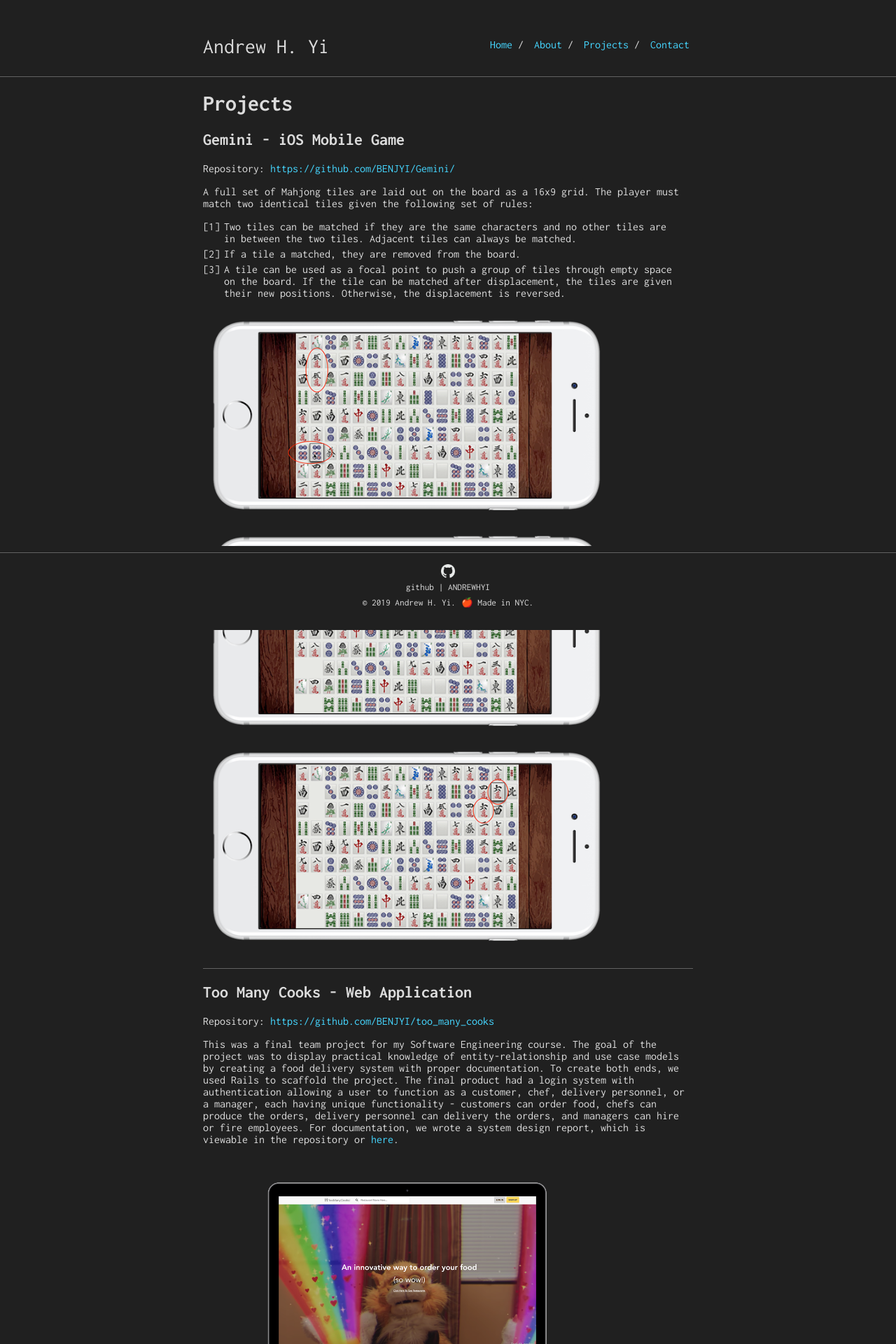
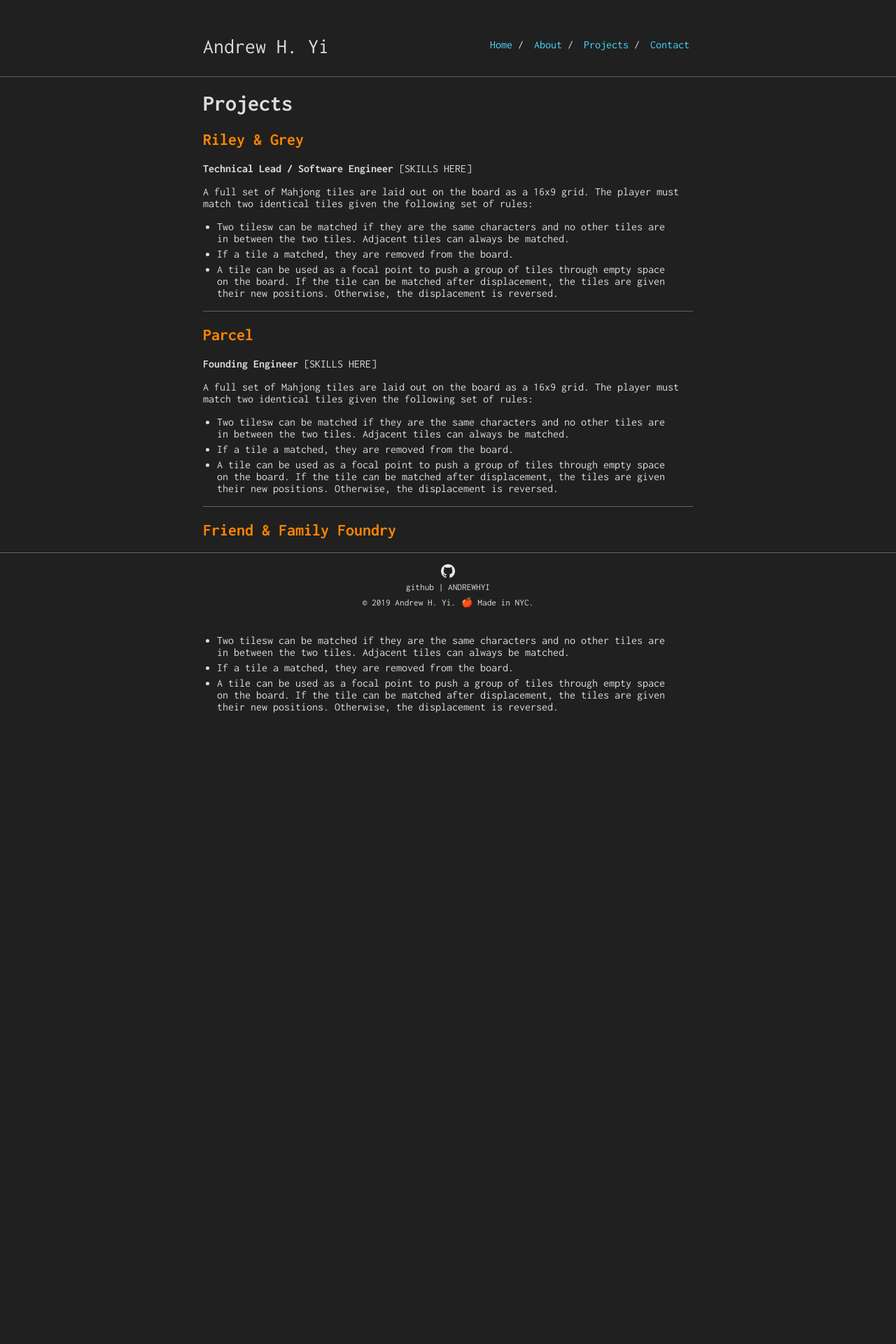
Before and after one commit to AndrewHYi/andrewhyi.github.io, a Jekyll site: the page built from projects.md, in a window 1280 px wide. Shown: the top 1920 px of the page at 70% size. Built offline with Jekyll 4.4.1, drawn with Linux system fonts in a browser that asks for light colours; after the commit the page ends 1018 px from its top, so only the background shows below that; some of the changed text lies outside the part shown.

Commit message:
WIP projects section

```diff
--- a/_sass/_per_page.scss
+++ b/_sass/_per_page.scss
@@ -17,4 +17,6 @@
         margin: 0 auto;
         text-align: center;
     }
+
+
 }
--- a/_sass/ayi_theme_dark1.scss
+++ b/_sass/ayi_theme_dark1.scss
@@ -1,6 +1,7 @@
 $neon-blue: #45d6ff;
 $charcoal-gray: #202020;
 $font-color: #dcdcdc;
+$blood-orange: #ff8400;
 
 // Base Styling
 html {
@@ -26,3 +27,9 @@ footer {
 		color: $font-color;
 	}
 }
+
+.page-projects {
+  h2 a {
+    color: $blood-orange;
+  }
+}
--- a/projects.md
+++ b/projects.md
@@ -1,42 +1,54 @@
 ---
 layout: default
 title: "Projects"
+pagetype: projects
 ---
 
 
-## Gemini - iOS Mobile Game
 
-Repository: [https://github.com/BENJYI/Gemini/](https://github.com/BENJYI/Gemini)
+## [Riley & Grey](https://www.rileygrey.com){:target="_blank"}
 
-A full set of Mahjong tiles are laid out on the board as a 16x9 grid. The player must match two identical tiles given the following set of rules:
-1. Two tiles can be matched if they are the same characters and no other tiles are in between the two tiles. Adjacent tiles can always be matched.
-2. If a tile a matched, they are removed from the board.
-3. A tile can be used as a focal point to push a group of tiles through empty space on the board. If the tile can be matched after displacement, the tiles are given their new positions. Otherwise, the displacement is reversed.
+**Technical Lead / Software Engineer** [SKILLS HERE]
 
-<img class="test-img" src="./images/mockup-1.png">
-<img class="test-img" src="./images/mockup-2.png">
-<img class="test-img" src="./images/mockup-3.png">
+A full set of Mahjong tiles are laid out on the board as a 16x9 grid. The player must 	match two identical tiles given the following set of rules:
+- Two tilesw can be matched if they are the same characters and no other tiles are in between the two tiles. Adjacent tiles can always be matched.
+- If a tile a matched, they are removed from the board.
+- A tile can be used as a focal point to push a group of tiles through empty space on the board. If the tile can be matched after displacement, the tiles are given their new positions. Otherwise, the displacement is reversed.
+
+<!-- <img class="test-img" src="./images/mockup-1.png"> -->
+<!-- <img class="test-img" src="./images/mockup-2.png"> -->
+<!-- <img class="test-img" src="./images/mockup-3.png"> -->
 
 
 ---
 
-## Too Many Cooks - Web Application
+## [Parcel](https://www.thisisparcel.com){:target="_blank"}
 
-Repository: [https://github.com/BENJYI/too_many_cooks](https://github.com/BENJYI/too_many_cooks)
+**Founding Engineer** [SKILLS HERE]
 
-This was a final team project for my Software Engineering course. The goal of the project was to display practical knowledge of entity-relationship and use case models by creating a food delivery system with proper documentation. To create both ends, we used Rails to scaffold the project. The final product had a login system with authentication allowing a user to function as a customer, chef, delivery personnel, or a manager, each having unique functionality - customers can order food, chefs can produce the orders, delivery personnel can delivery the orders, and managers can hire or fire employees. For documentation, we wrote a system design report, which is viewable in the repository or <a href="https://github.com/BENJYI/too_many_cooks/blob/master/SDR.pdf">here</a>.
+A full set of Mahjong tiles are laid out on the board as a 16x9 grid. The player must 	match two identical tiles given the following set of rules:
+- Two tilesw can be matched if they are the same characters and no other tiles are in between the two tiles. Adjacent tiles can always be matched.
+- If a tile a matched, they are removed from the board.
+- A tile can be used as a focal point to push a group of tiles through empty space on the board. If the tile can be matched after displacement, the tiles are given their new positions. Otherwise, the displacement is reversed.
 
-<img class="test-img" src="./images/tmc-mockup-1.png">
-<img class="test-img" src="./images/tmc-mockup-2.png">
-<img class="test-img" src="./images/tmc-mockup-3.png">
-<img class="test-img" src="./images/tmc-mockup-4.png">
+<!-- <img class="test-img" src="./images/mockup-1.png"> -->
+<!-- <img class="test-img" src="./images/mockup-2.png"> -->
+<!-- <img class="test-img" src="./images/mockup-3.png"> -->
 
 
 ---
 
 
-## JPM Chase Code for Good Hackathon - iOS Mobile Application
+## [Friend & Family Foundry](https://www.friendsfamily.co){:target="_blank"}
 
-Repository: [https://github.com/brooklyn2016/team-21](https://github.com/brooklyn2016/team-21)
+**Software Engineer** [SKILLS HERE]
 
-In this Hackathon, several non-profit organizations presented problems that needed solving. As a randomly organized group of four students, we had 24-hours to produce a strategy which solved one of these problems. We chose to create a mobile application for the organization <a href="https://eden2.org/">Eden II</a>, which helped the autistic community through several extracurricular programs. The application functioned as a medium of communication between caretakers and clients who sometimes used unrecognizable words. The application allowed Eden II to hold a database of words specific to a unique client as a reference for the staff to use in order to communicate with a particular individual.
+Friends & Family is a socially conscious NYC based digital foundry that helps both large and small brands build and test new digital ideas extremely quickly. We enable companies to stay ahead of a rapidly changing digital world while empowering them toward a more innovative culture.
+
+- Two tilesw can be matched if they are the same characters and no other tiles are in between the two tiles. Adjacent tiles can always be matched.
+- If a tile a matched, they are removed from the board.
+- A tile can be used as a focal point to push a group of tiles through empty space on the board. If the tile can be matched after displacement, the tiles are given their new positions. Otherwise, the displacement is reversed.
+
+<!-- <img class="test-img" src="./images/mockup-1.png"> -->
+<!-- <img class="test-img" src="./images/mockup-2.png"> -->
+<!-- <img class="test-img" src="./images/mockup-3.png"> -->
```
